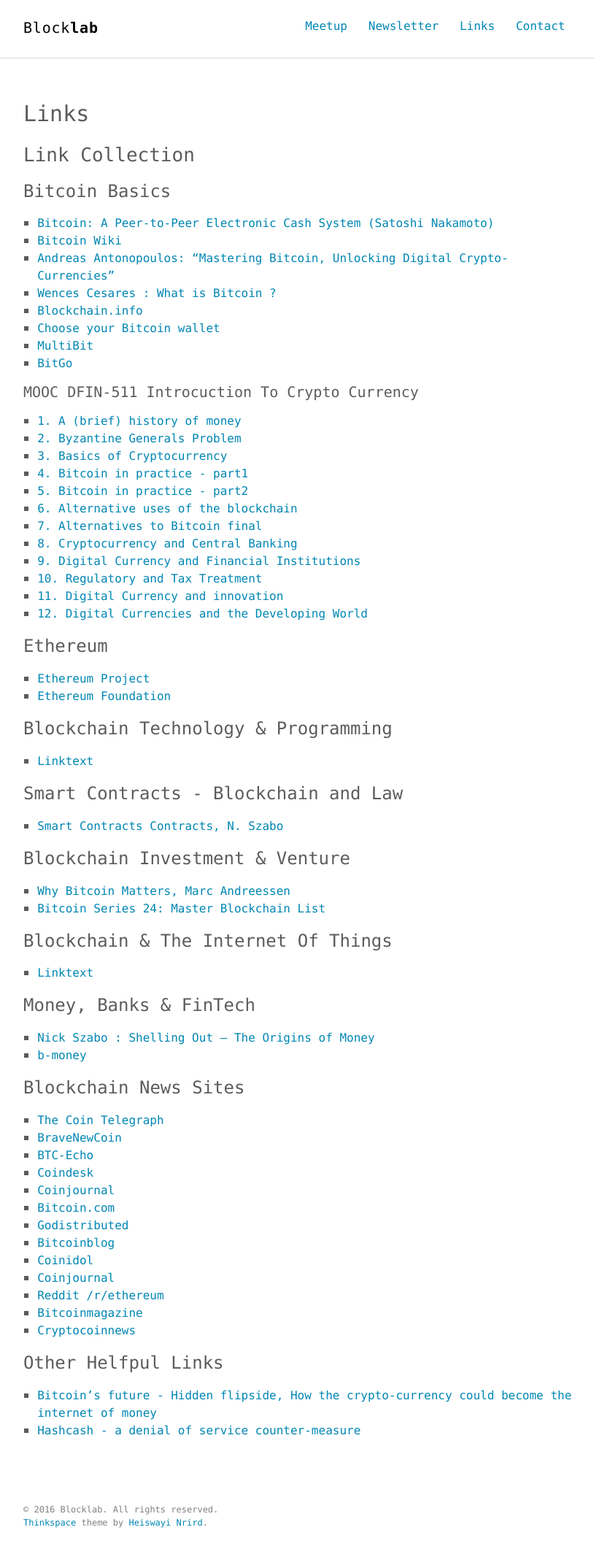
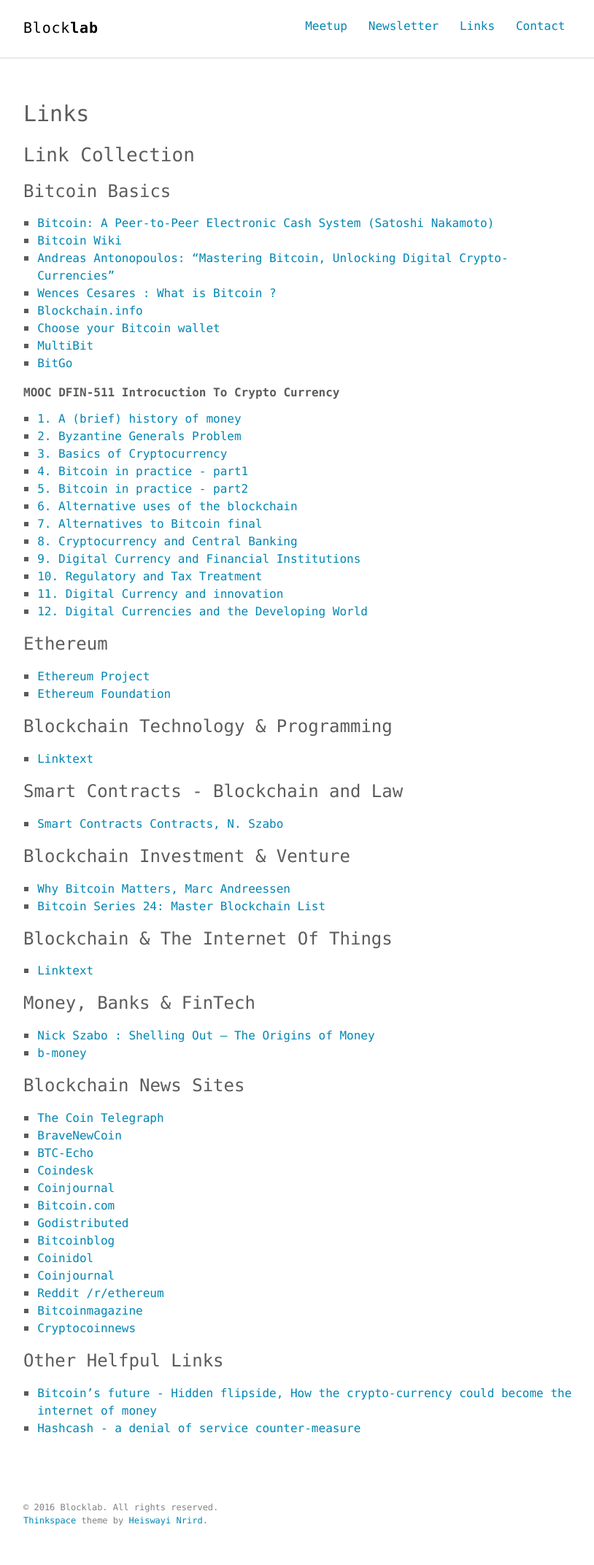
Before and after one commit to blocklab/site, a Jekyll site: the page built from links.md, in a window 1280 px wide. Shown: the whole page at 73% size, without its empty margins (232-1046 px from the left). Built offline with Jekyll 4.4.1, drawn with Linux system fonts in a browser that asks for light colours.

```diff
--- a/links.md
+++ b/links.md
@@ -16,7 +16,7 @@ permalink: /links/
 * [MultiBit](https://multibit.org/)
 * [BitGo](https://www.bitgo.com/)
 
-#### MOOC DFIN-511 Introcuction To Crypto Currency
+**MOOC DFIN-511 Introcuction To Crypto Currency**
 * [1. A (brief) history of money](https://db.tt/yqorTxjh)
 * [2. Byzantine Generals Problem](https://db.tt/BcYGaVB8)
 * [3. Basics of Cryptocurrency](https://db.tt/Yqlx9DvW)
```
